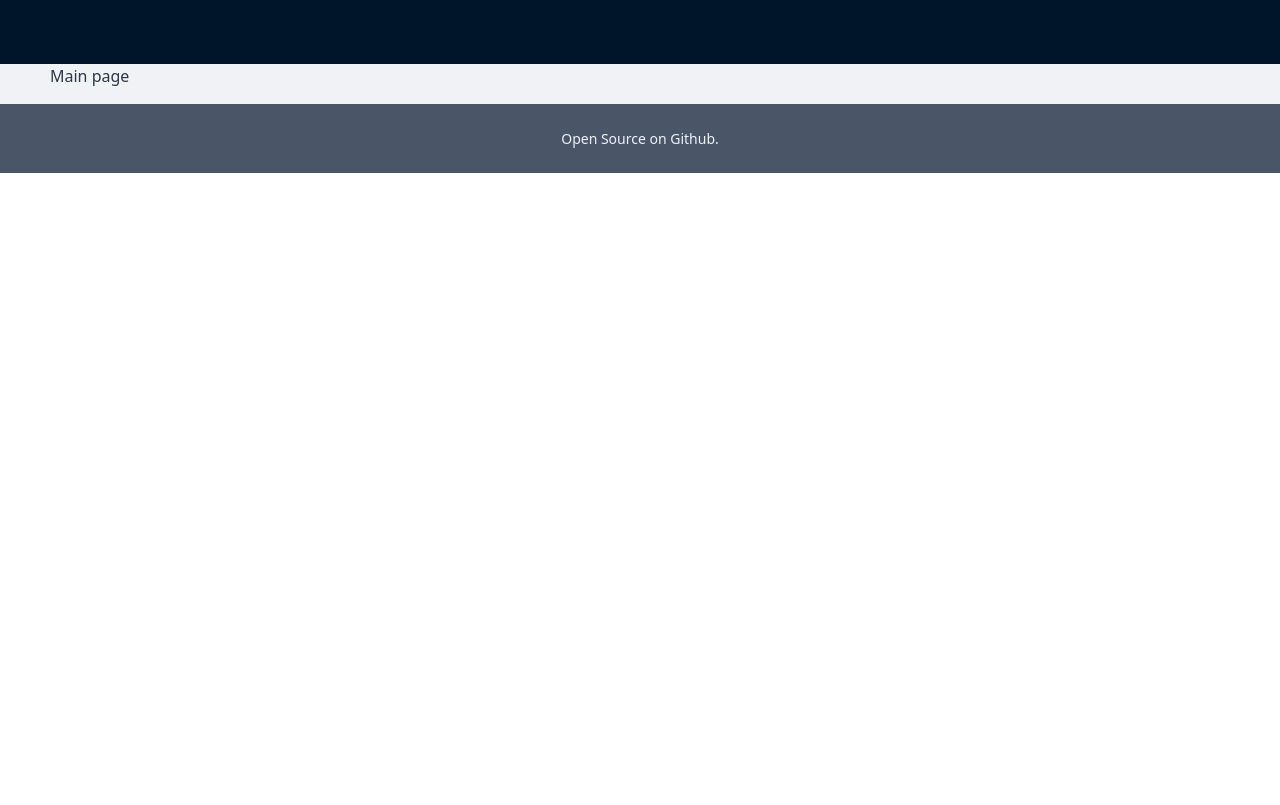
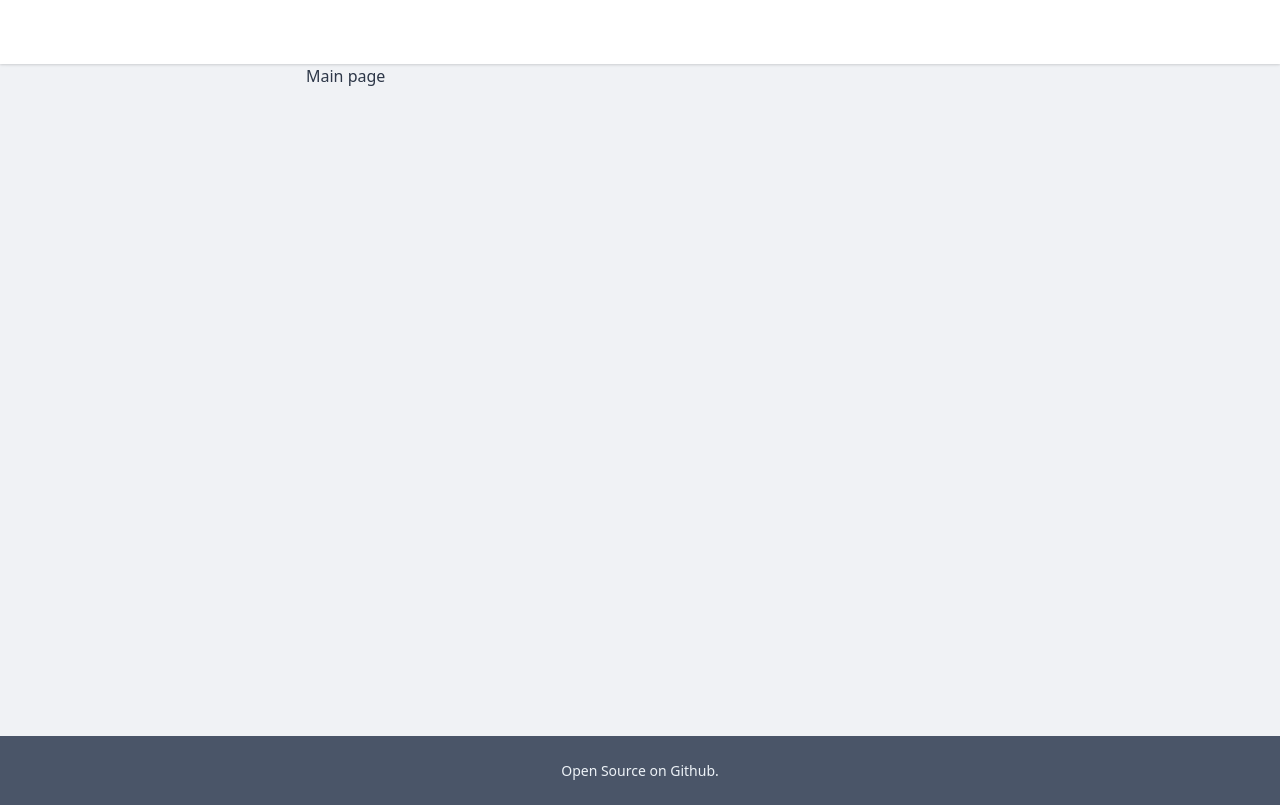
Before and after one commit to agneym/deliverable, a Next.js app: page / in a window 1280 px wide. Built offline with nearby package versions, Linux system fonts and the light colour scheme; no server answers; sample sign-in values are in the browser's storage.

Commit message:
layout styling

```diff
--- a/components/Layout.js
+++ b/components/Layout.js
@@ -2,18 +2,38 @@ import React from "react";
 import { Layout as AntdLayout } from "antd";
 import styled from "styled-components";
 
-const { Header, Content, Footer: AntdFooter } = AntdLayout;
+const {
+  Header: AntdHeader,
+  Content: AntdContent,
+  Footer: AntdFooter,
+} = AntdLayout;
+
+const Header = styled(AntdHeader)`
+  position: fixed;
+  z-index: 1;
+  width: 100%;
+  background-color: ${props => props.theme.colors.white};
+  box-shadow: ${props => props.theme.boxShadows.default};
+`;
 
 const Footer = styled(AntdFooter)`
   background-color: ${props => props.theme.colors.gray[700]};
   color: ${props => props.theme.colors.gray[200]};
 `;
 
+const Content = styled(AntdContent)`
+  padding: 0 5rem;
+  margin: 64px auto 0;
+  min-height: calc(100vh - 64 * 2px);
+  max-width: 60%;
+  width: 100%;
+`;
+
 function Layout({ children }) {
   return (
     <AntdLayout>
-      <Header style={{ position: "fixed", zIndex: 1, width: "100%" }}></Header>
-      <Content style={{ padding: "0 50px", marginTop: 64 }}>{children}</Content>
+      <Header></Header>
+      <Content>{children}</Content>
       <Footer style={{ textAlign: "center" }}>Open Source on Github.</Footer>
     </AntdLayout>
   );
```
